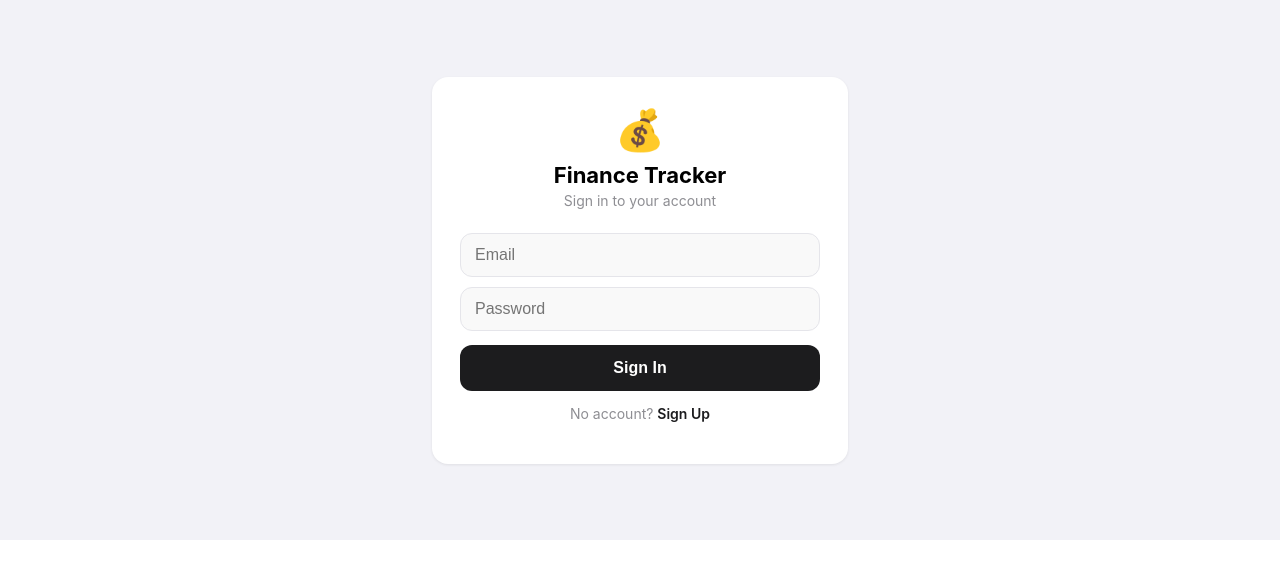
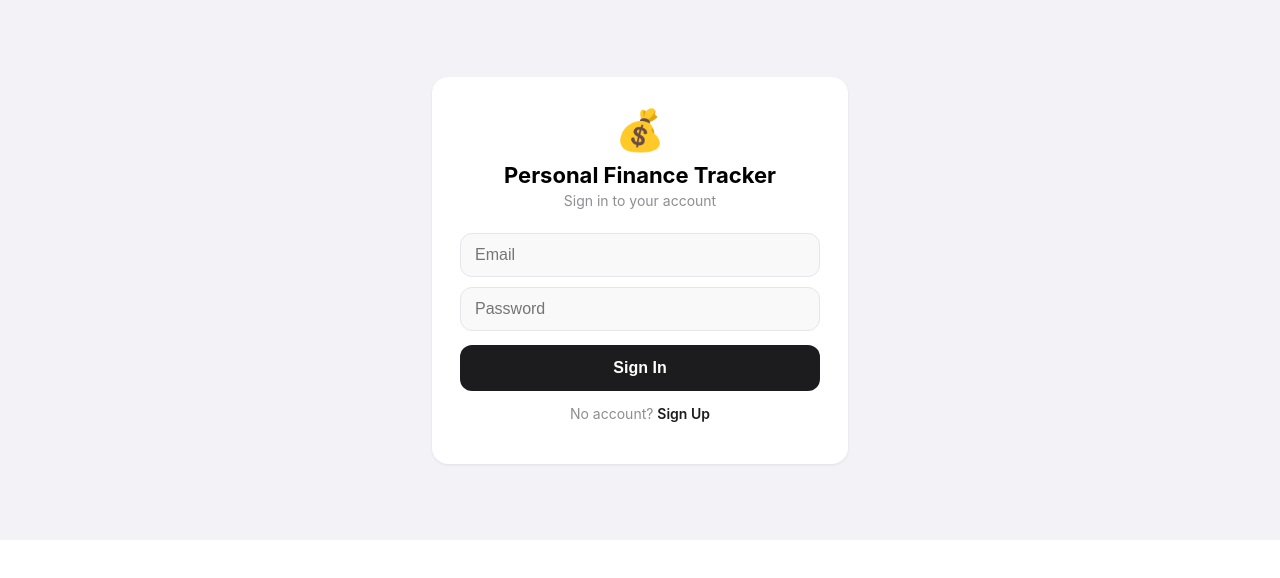
Before and after one commit to aufartirta/finance-tracker, a React (Create React App) app: page / in a window 1280 px wide. Shown: the top 578 px of the page. Built offline with nearby package versions, Linux system fonts and the light colour scheme.

Commit message:
update UI

```diff
--- a/src/App.js
+++ b/src/App.js
@@ -65,7 +65,6 @@ export default function App() {
     } catch (e) { console.error(e); }
   }, []);
 
-// eslint-disable-next-line react-hooks/exhaustive-deps
   useEffect(() => {
     if (session?.access_token) fetchData(session.access_token);
   }, [session, fetchData]);
@@ -135,7 +134,7 @@ export default function App() {
       <div style={{ ...card({ marginBottom: 0 }), width: "100%", maxWidth: 360, padding: 28 }}>
         <div style={{ textAlign: "center", marginBottom: 24 }}>
           <div style={{ fontSize: 40, marginBottom: 8 }}>💰</div>
-          <h1 style={{ fontSize: 22, fontWeight: 700, margin: 0 }}>Finance Tracker</h1>
+          <h1 style={{ fontSize: 22, fontWeight: 700, margin: 0 }}>Personal Finance Tracker</h1>
           <p style={{ color: C.sub, margin: "4px 0 0", fontSize: 14 }}>{authMode === "login" ? "Sign in to your account" : "Create a new account"}</p>
         </div>
         <div style={{ display: "flex", flexDirection: "column", gap: 10, marginBottom: 14 }}>
@@ -161,9 +160,12 @@ export default function App() {
     <div style={{ background: C.bg, maxWidth: 480, margin: "0 auto", paddingBottom: 80 }}>
       {/* Header */}
       <div style={{ background: "rgba(255,255,255,0.92)", padding: "14px 16px 10px", borderBottom: `1px solid ${C.border}`, display: "flex", justifyContent: "space-between", alignItems: "center", position: "sticky", top: 0, zIndex: 10, backdropFilter: "blur(10px)" }}>
-        <span style={{ fontSize: 17, fontWeight: 700 }}>💰 Finance</span>
+        <span style={{ fontSize: 17, fontWeight: 700 }}>💰 Personal Finance Tracker</span>
         <div style={{ display: "flex", alignItems: "center", gap: 8 }}>
-          <span style={{ fontSize: 12, color: C.sub }}>{session.user?.email?.split("@")[0]}</span>
+          <div>
+            <div style={{ fontSize: 12, color: C.sub }}>{session.user?.email?.split("@")[0]}</div>
+            <div style={{ fontSize: 10, color: C.sub }}>by Aufar Tirta</div>
+          </div>
           <button onClick={logout} style={{ fontSize: 12, padding: "4px 10px", borderRadius: 8, border: `1px solid ${C.border}`, background: "transparent", cursor: "pointer", color: C.sub }}>Logout</button>
         </div>
       </div>
@@ -238,9 +240,9 @@ export default function App() {
             </div>
             <div style={{ display: "flex", flexDirection: "column", gap: 10 }}>
               <input placeholder="Amount (Rp)" type="number" value={form.amount} onChange={e => setForm(p => ({ ...p, amount: e.target.value }))} style={iStyle()} />
-              <input placeholder="Category (e.g. Food, Salary)" value={form.category} onChange={e => setForm(p => ({ ...p, category: e.target.value }))} style={iStyle()} />
+              <input placeholder="Item (e.g. Food, Salary)" value={form.category} onChange={e => setForm(p => ({ ...p, category: e.target.value }))} style={iStyle()} />
               <input placeholder="Note (optional)" value={form.note} onChange={e => setForm(p => ({ ...p, note: e.target.value }))} style={iStyle()} />
-              <input type="date" value={form.date} onChange={e => setForm(p => ({ ...p, date: e.target.value }))} style={iStyle()} />
+              <input type="date" value={form.date} onChange={e => setForm(p => ({ ...p, date: e.target.value }))} style={iStyle({ boxSizing: "border-box", maxWidth: "100%" })} />
             </div>
             <button onClick={addTransaction} disabled={saving} style={{ width: "100%", marginTop: 14, padding: 14, borderRadius: 12, border: "none", background: C.text, color: "#fff", fontSize: 16, fontWeight: 600, cursor: "pointer" }}>
               {saving ? "Saving..." : "Add Transaction"}
@@ -261,7 +263,7 @@ export default function App() {
             </div>
             <div style={{ display: "flex", flexDirection: "column", gap: 10 }}>
               <input placeholder="Amount (Rp)" type="number" value={recForm.amount} onChange={e => setRecForm(p => ({ ...p, amount: e.target.value }))} style={iStyle()} />
-              <input placeholder="Category" value={recForm.category} onChange={e => setRecForm(p => ({ ...p, category: e.target.value }))} style={iStyle()} />
+              <input placeholder="Item" value={recForm.category} onChange={e => setRecForm(p => ({ ...p, category: e.target.value }))} style={iStyle()} />
               <input placeholder="Note (optional)" value={recForm.note} onChange={e => setRecForm(p => ({ ...p, note: e.target.value }))} style={iStyle()} />
               <select value={recForm.frequency} onChange={e => setRecForm(p => ({ ...p, frequency: e.target.value }))} style={iStyle()}>
                 <option value="daily">Daily</option>
```
